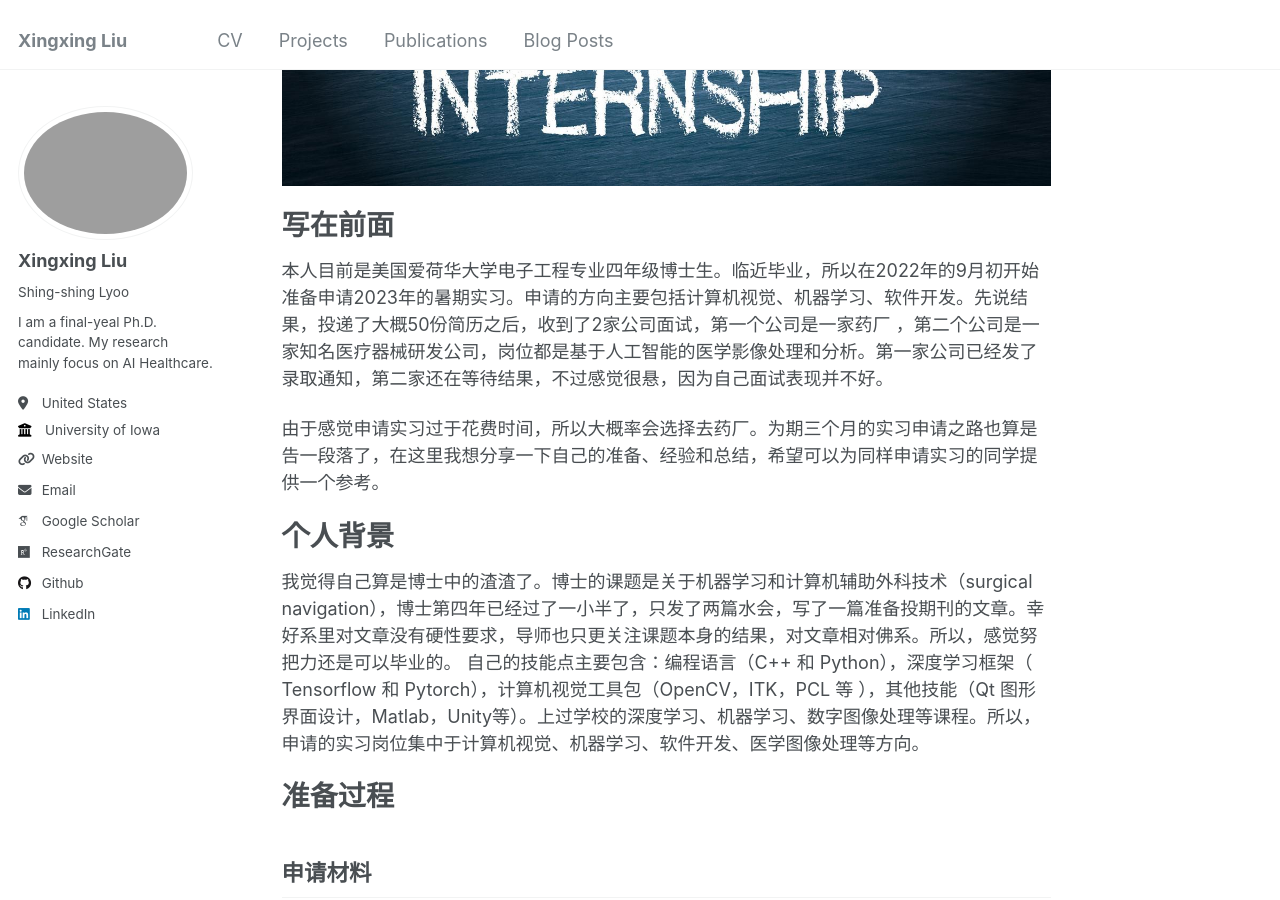
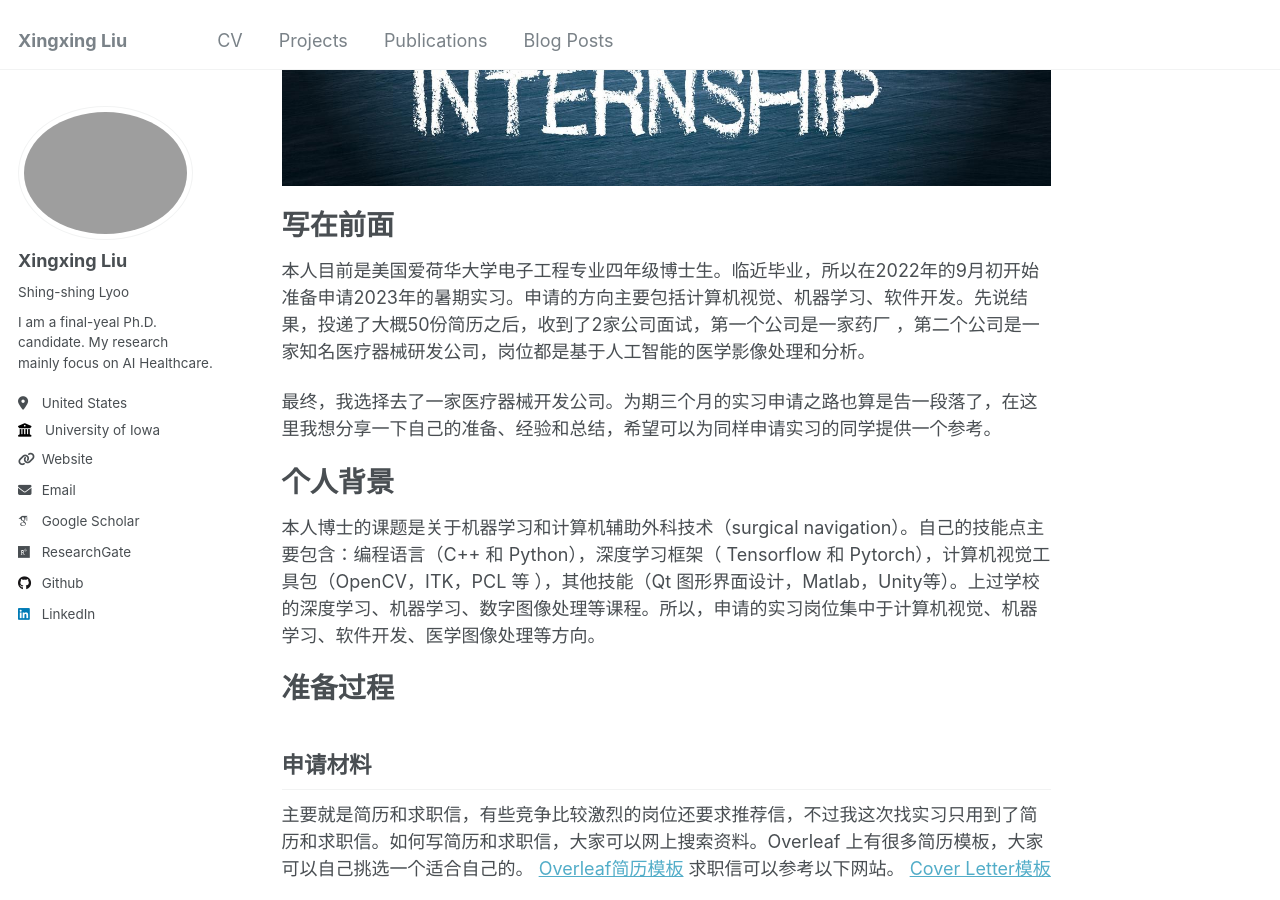
Before and after one commit to xxliu1996/xxliu1996.github.io, a Jekyll site: the page built from _posts/2023-01-02-blog-post_summer-intern-application.md, in a window 1280 px wide and 900 px high, scrolled down 558 px. Built offline with Jekyll 4.4.1, drawn with Linux system fonts in a browser that asks for light colours; some web fonts are replaced; some of the changed text lies outside the part shown.

Commit message:
update one post

````diff
--- a/_posts/2023-01-02-blog-post_summer-intern-application.md
+++ b/_posts/2023-01-02-blog-post_summer-intern-application.md
@@ -10,14 +10,13 @@
 
 写在前面
 ======
-本人目前是美国爱荷华大学电子工程专业四年级博士生。临近毕业，所以在2022年的9月初开始准备申请2023年的暑期实习。申请的方向主要包括计算机视觉、机器学习、软件开发。先说结果，投递了大概50份简历之后，收到了2家公司面试，第一个公司是一家药厂 ，第二个公司是一家知名医疗器械研发公司，岗位都是基于人工智能的医学影像处理和分析。第一家公司已经发了录取通知，第二家还在等待结果，不过感觉很悬，因为自己面试表现并不好。
+本人目前是美国爱荷华大学电子工程专业四年级博士生。临近毕业，所以在2022年的9月初开始准备申请2023年的暑期实习。申请的方向主要包括计算机视觉、机器学习、软件开发。先说结果，投递了大概50份简历之后，收到了2家公司面试，第一个公司是一家药厂 ，第二个公司是一家知名医疗器械研发公司，岗位都是基于人工智能的医学影像处理和分析。
 
-由于感觉申请实习过于花费时间，所以大概率会选择去药厂。为期三个月的实习申请之路也算是告一段落了，在这里我想分享一下自己的准备、经验和总结，希望可以为同样申请实习的同学提供一个参考。
+最终，我选择去了一家医疗器械开发公司。为期三个月的实习申请之路也算是告一段落了，在这里我想分享一下自己的准备、经验和总结，希望可以为同样申请实习的同学提供一个参考。
 
 个人背景
 ======
-我觉得自己算是博士中的渣渣了。博士的课题是关于机器学习和计算机辅助外科技术（surgical navigation），博士第四年已经过了一小半了，只发了两篇水会，写了一篇准备投期刊的文章。幸好系里对文章没有硬性要求，导师也只更关注课题本身的结果，对文章相对佛系。所以，感觉努把力还是可以毕业的。
-自己的技能点主要包含：编程语言（C++ 和 Python），深度学习框架（ Tensorflow 和 Pytorch），计算机视觉工具包（OpenCV，ITK，PCL 等 ），其他技能（Qt 图形界面设计，Matlab，Unity等）。上过学校的深度学习、机器学习、数字图像处理等课程。所以，申请的实习岗位集中于计算机视觉、机器学习、软件开发、医学图像处理等方向。
+本人博士的课题是关于机器学习和计算机辅助外科技术（surgical navigation）。自己的技能点主要包含：编程语言（C++ 和 Python），深度学习框架（ Tensorflow 和 Pytorch），计算机视觉工具包（OpenCV，ITK，PCL 等 ），其他技能（Qt 图形界面设计，Matlab，Unity等）。上过学校的深度学习、机器学习、数字图像处理等课程。所以，申请的实习岗位集中于计算机视觉、机器学习、软件开发、医学图像处理等方向。
 
 准备过程
 ======
@@ -56,7 +55,7 @@
 9. https://github.com/alirezadir/machine-learning-interview-enlightener
 ```
 
-不同的职位，这四个方面的重要性是不同的，大家可以根据自己的求职方向安排最合理的准备方式。最理想的就是全面地从这四个方面准备面试，那么，我认为对于大部分的面试题，都是可以应付过来的。然而，可惜的是，我准备地很匆忙，每个方面都是漏洞百出，所以第二场面试的表现就很不理想。
+不同的职位，这四个方面的重要性是不同的，大家可以根据自己的求职方向安排最合理的准备方式。最理想的就是全面地从这四个方面准备面试，那么，我认为对于大部分的面试题，都是可以应付过来的。
 
 申请的岗位
 -------
@@ -73,7 +72,7 @@
 一些论坛整理更新的实习招聘信息。我在 Github 上发现了一个仓库，收录了一些2023年美国科技岗位的实习招聘信息，会不断更新。大家可以找到适合自己的实习岗位，投递申请，甚至不嫌麻烦的同学可以逐个申请 。
 [SimplifyJobs](https://github.com/SimplifyJobs/Summer2025-Internships)
 
-求职分享群。我还偶然加入了一个微信群，大部分成员是在美国读书的学生，大家也会相互分享一些求职信息。对于这样的信息源，我觉得可以佛系对待了。毕竟，还是自己动手，丰衣足食更靠谱。
+求职分享群。我还偶然加入了一个微信群，大部分成员是在美国读书的学生，大家也会相互分享一些求职信息。在这种群组里面，有一些招聘者会亲自发布信息，可以直接联系他们，如果背景符合，可以快速进入招聘流程。
 
 下面两个表格整理了我申请过的实习岗位。表一包含一些非医疗领域的实习岗位，招聘方包含一些知名的科技公司，还有一些我偶然知道的实习岗位。表二则列出了我申请的几个医疗领域的实习岗位，更符合我的科研背景。
 
````
